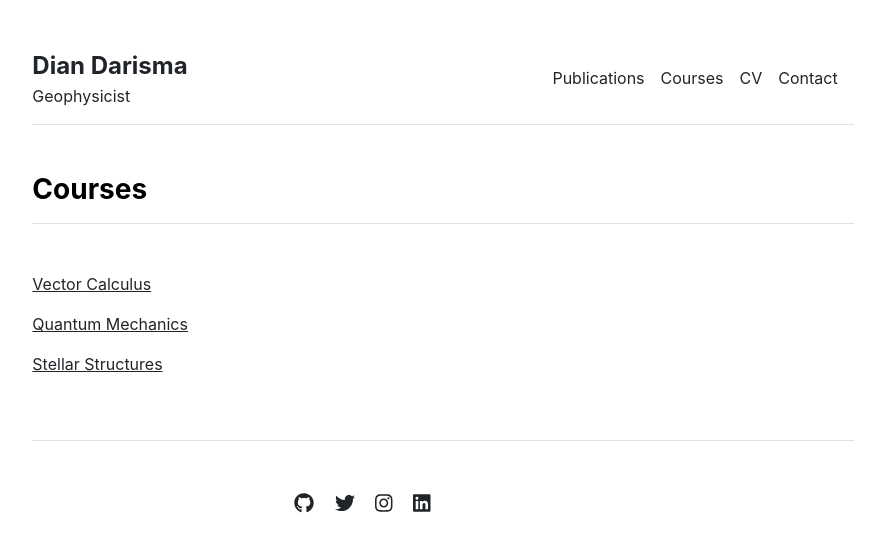
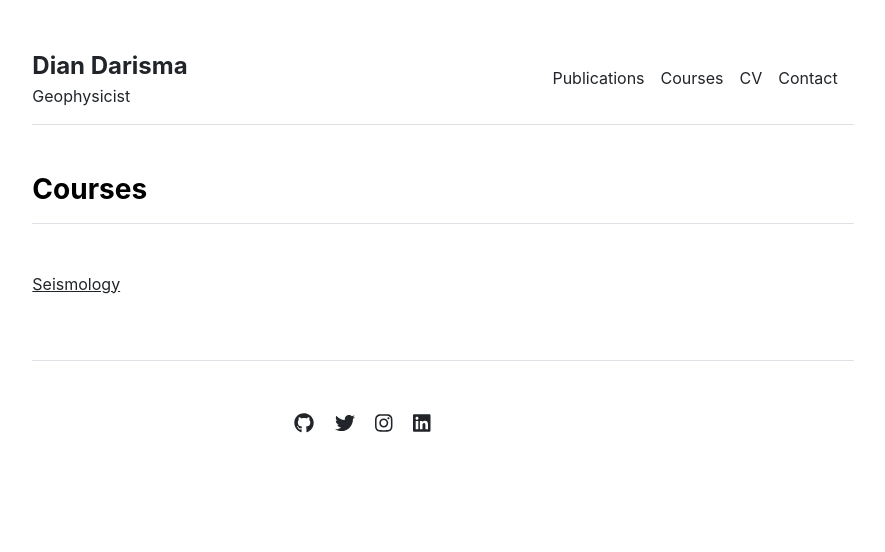
Before and after one commit to diandarisma/diandarisma.github.io, a Jekyll site: the page built from courses.md, in a window 1280 px wide. Shown: the top 552 px of the page, without its empty margins (197-1082 px from the left). Built offline with Jekyll 4.4.1, drawn with Linux system fonts in a browser that asks for light colours.

Commit message:
Update settings.yml

```diff
--- a/_data/settings.yml
+++ b/_data/settings.yml
@@ -5,9 +5,7 @@ menu:
 - {name: 'Contact', url: '/contact'}
 
 courses:
-- {name: 'Vector Calculus', url: 'vector-calculus'}
-- {name: 'Quantum Mechanics', url: 'quantum-mechanics'}
-- {name: 'Stellar Structures', url: 'stellar-structures'}
+- {name: 'Seismology', url: 'seismology'}
 
 social:
 - {icon: 'github', link: 'https://github.com/diandarisma'}
```
